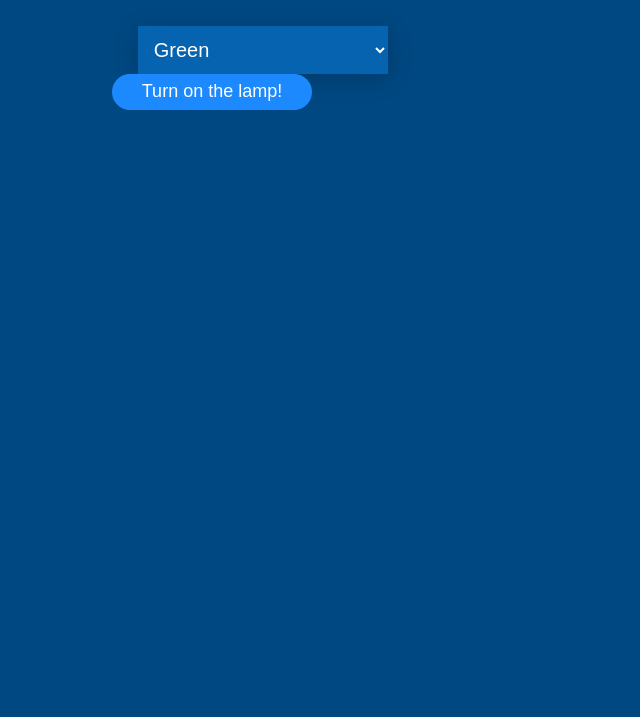
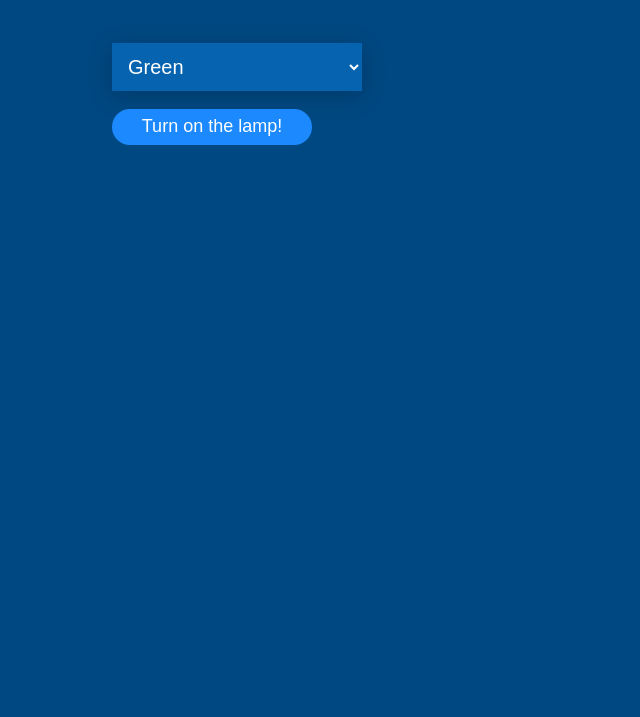
Before and after one commit to SanderWesseldijk/ik-denk-aan-jou-lamp, a plain HTML site: page lamp-app/index.html in a window 1280 px wide. Shown: the part 83-800 px from the top of the page, without its empty margins (208-848 px from the left). Drawn offline with Linux system fonts and the light colour scheme.

Commit message:
changed css for front end

```diff
--- a/lamp-app/index.html
+++ b/lamp-app/index.html
@@ -57,8 +57,6 @@
         }
 
         .box::before {
-            content: "\f13a";
-            font-family: FontAwesome;
             top: 0;
             right: 0;
             width: 20%;
@@ -82,6 +80,7 @@
         <h1>Switch on your beloveds lamp!</h1>
         <span id="message"></span>
         <br />
+        <br />
         <div class="box">
             <select id="colors">
                 <option value="1">Red</option>
@@ -91,6 +90,7 @@
                 <option value="5">Purple</option>
             </select>
         </div>
+        <br />
     <button class="button" id="switch" onclick="clickHandler()">Turn on the lamp!</button>
     </div>
 
```
